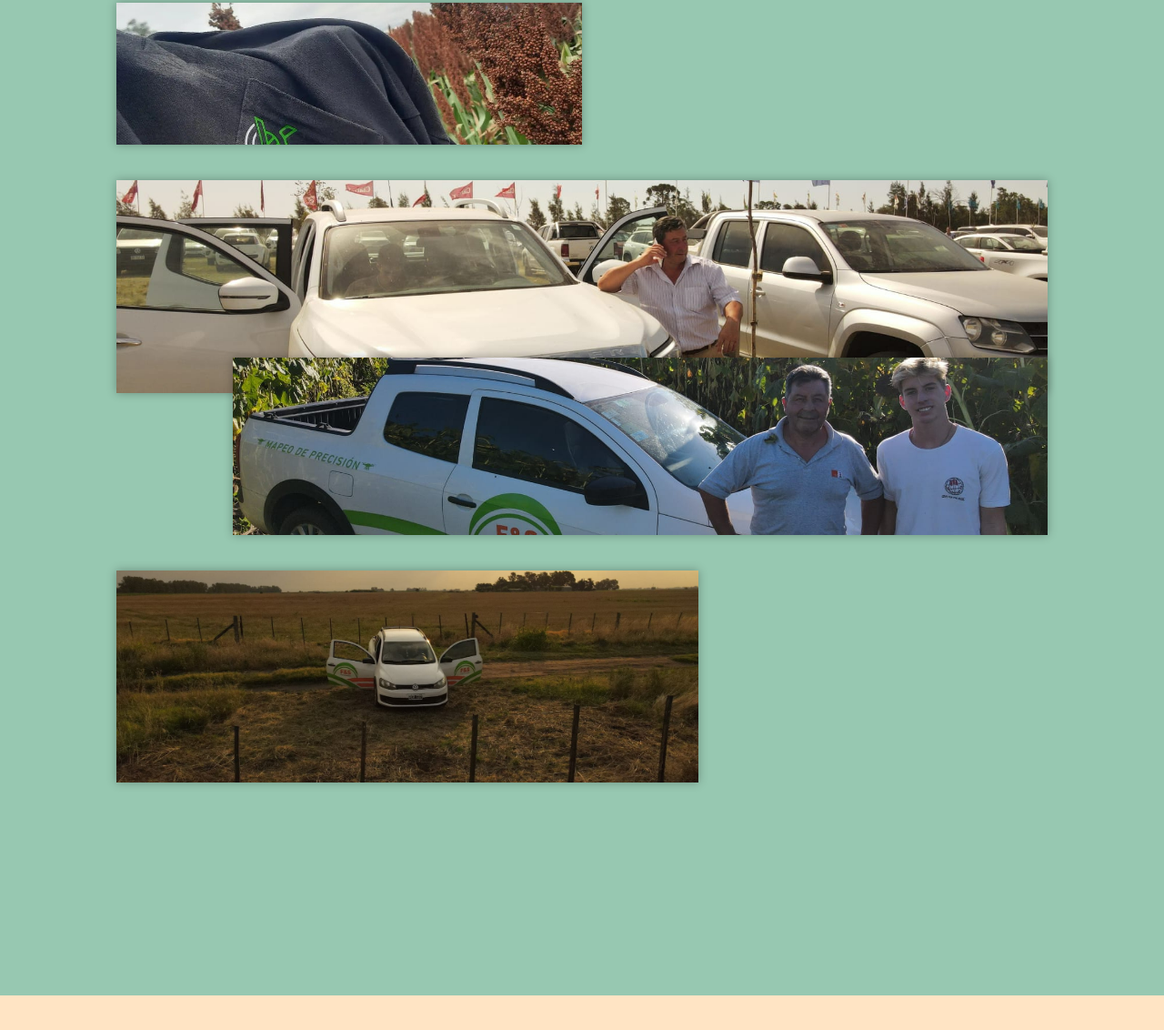
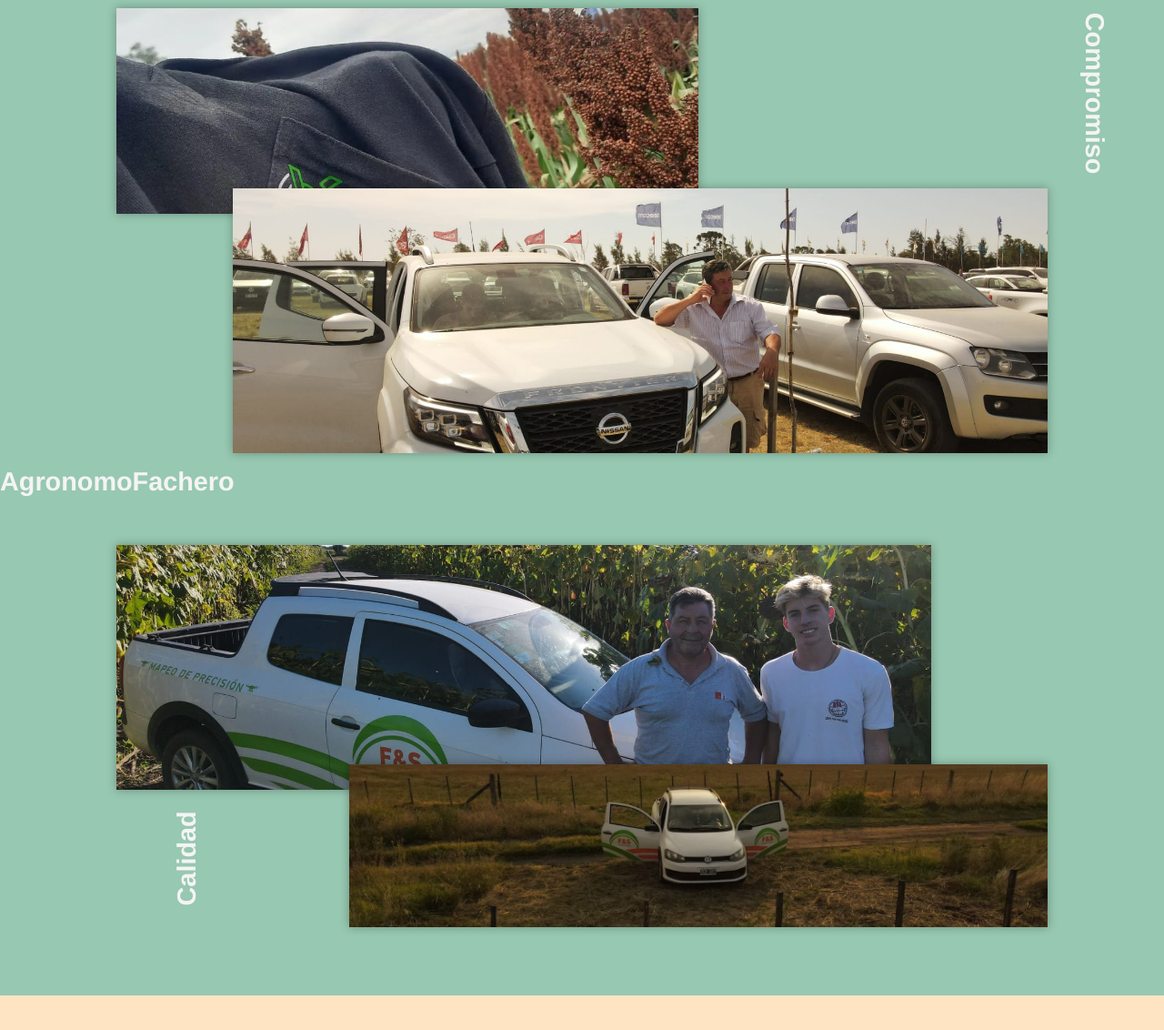
Before and after one commit to SantiagoBernardi/Cielo-verde, a plain HTML site: page index.html in a window 1280 px wide. Shown: the part 1366-2498 px from the top of the page at 91% size. Drawn offline with Linux system fonts and the light colour scheme.

Commit message:
-add: se añadieron mas palabras al slide

```diff
--- a/index.html
+++ b/index.html
@@ -47,27 +47,39 @@
             <div class="imgA imgNormalize">
                 <img src="assets/foto1.jpg" alt="">
             </div>
-            <div class="palabraA palabraInicialize">
-                <h2 class="palabraNormalize">Investigacion</h2>
-            </div>
+                <div class="palabraA palabraInicialize">
+                    <h2 class="palabraNormalize">Desarrollo</h2>
+                </div>
             <div class="imgB imgNormalize">
                 <img src="assets/foto2.jpg" alt="">
             </div>
-            <div class="palabraB palabraInicialize">
-               <h2 class="palabraNormalize">Desarrollo</h2>
-            </div>
+                <div class="palabraB palabraInicialize">
+                    <h2 class="palabraNormalize">Innovacion</h2>
+                </div>
             <div class="imgC imgNormalize">
                <img src="assets/foto3.jpg" alt="">
             </div>
+                <div class="palabraC palabraInicializeReverse">
+                    <h2 class="palabraNormalize">Compromiso</h2>
+                </div>
             <div class="imgD imgNormalize">
               <img src="assets/foto4.jpg" alt="">
             </div>
+                <div class= "palabraD palabraInicialize">
+                    <h2 class="palabraNormalize">AgronomoFachero</h2>
+                </div>
             <div class="imgE imgNormalize">
               <img src="assets/foto5.jpg" alt="">
             </div>
+                <div class="palabraE">
+                    <h2 class="palabraNormalize palabraInicializeReverse">Acompañamiento</h2>
+                </div>
             <div class="imgF imgNormalize">
               <img src="assets/foto6.jpg" alt="">
             </div>
+                <div class="palabraF">
+                    <h2 class="palabraNormalize palabraInicialize">Calidad</h2>
+                </div>
         </div>
     </main>
     <aside>
--- a/script.js
+++ b/script.js
@@ -47,4 +47,32 @@ window.onscroll = function (){
         else {
             document.querySelector(".palabraB").classList.add("palabraInicialize");
         }
+
+    if(scroll > 750){
+        document.querySelector(".palabraC").classList.remove("palabraInicializeReverse");
+    }
+        else {
+            document.querySelector(".palabraC").classList.add("palabraInicializeReverse");
+        }
+
+    if(scroll > 1000){
+        document.querySelector(".palabraD").classList.remove("palabraInicialize");
+    }
+        else {
+            document.querySelector(".palabraD").classList.add("palabraInicialize");
+        }
+
+    if(scroll > 1250){
+        document.querySelector(".palabraE").classList.remove("palabraInicializeReverse");
+    }
+        else {
+            document.querySelector(".palabraE").classList.add("palabraInicializeReverse");
+        }
+
+    if(scroll > 1500){
+        document.querySelector(".palabraF").classList.remove("palabraInicialize");
+    }
+        else {
+            document.querySelector(".palabraF").classList.add("palabraInicialize");
+        }
 }
--- a/style.css
+++ b/style.css
@@ -116,6 +116,7 @@ main h1 {
     transition: opacity 0.5s ease;
 }
 
+/* aqui comienza el slide del main */
 .slide {
     height: 200vh;
     display: grid;
@@ -123,6 +124,7 @@ main h1 {
     grid-template-columns: 1fr 1fr 1fr 1fr 1fr 1fr 1fr 1fr 1fr 1fr;
     justify-items: center;
     margin-top: 100vh;
+    overflow: hidden;
 }
     .imgA {
         grid-area: 2 / 2 / 7 / 9;
@@ -135,23 +137,22 @@ main h1 {
     }
 
     .imgC  {
-        background-color: yellow;
-        grid-area: 13 / 2 / 17 / 6;
+        grid-area: 14 / 2 / 20 / 7;
+
     }
 
     .imgD {
-        background-color: green;
-        grid-area: 18 / 2 / 24 / 10;
+        grid-area: 19 / 3 / 27 / 10;
+        padding-top: 10px;
     }
 
     .imgE {
-        background-color: blue;
-        grid-area: 23 / 3 / 28 / 10;
+        grid-area: 29 / 2 / 35 / 9;
     }
 
     .imgF {
-        background-color: pink;
-        grid-area: 29 / 2 / 35 / 7;
+        grid-area: 34 / 4 / 39 / 10;
+        padding-top: 10px;
     }
 
 .imgNormalize {
@@ -169,7 +170,9 @@ main h1 {
     display: flex;
     transition: transform 0.5s ease;
 }
-
+.palabraA h2 {
+    margin: 15px;
+}
 .palabraB {
     grid-area: 6 / 1 / 11 / 5;
     display: flex;
@@ -177,42 +180,57 @@ main h1 {
     align-items: flex-end;
 }
 .palabraB h2 {
+    transform: rotate(270deg);
+}
+
+.palabraC {
+    grid-area: 15 / 6 / 18 / 9;
+    display: flex;
+    transition: transform 0.5s ease;
+}
+.palabraC h2 {
     transform: rotate(90deg);
 }
 
+.palabraD {
+    grid-area: 27 / 4 / 27 / 9;
+    display: flex;
+    transition: transform 0.5s ease;
+}
+.palabraD h2 {
+    margin: 15px;
+}
+.palabraE {
+    grid-area: 31 / 9 / 31 / 11;
+    display: flex;
+    transition: transform 0.5s ease;
+}
+.palabraE h2 {
+    transform: rotate(90deg);
+}
+
+.palabraF {
+    grid-area: 35 / 3 / 39 / 6;
+    display: flex;
+    transition: transform 0.5s ease;
+}
+.palabraF h2 {
+    transform: rotate(270deg);
+}
 .palabraNormalize {
     font-size: 1.8em;
     color: #f4f4f4;
-
 }
-
 .palabraInicialize {
     transform: translateX(-200%);
     transition: transform 0.5s ease;
 }
-.palabra {
-    font-size: 1.8em;
-    transform: translateX(-100%);
-    transition: transform 0.5s ease;
-    margin: 5px;
-}
-.palabra2 {
-    display: flex;
-    position: absolute;
-    font-size: 2rem;
-    transform: translateX(-100%) rotate(90deg);
-    transition: transform 0.5s ease;
-    margin: 5px;
-}
-.rotate {
-    transform: rotate(90deg);
-}
-.center{
-    text-align: center;
-    transform: translateX(0%);
+.palabraInicializeReverse {
+    transform: translateX(200%);
     transition: transform 0.5s ease;
 }
 
+/* aqui empieza el aside */
 aside {
     grid-area: aside;
     height: 100vh;
```
